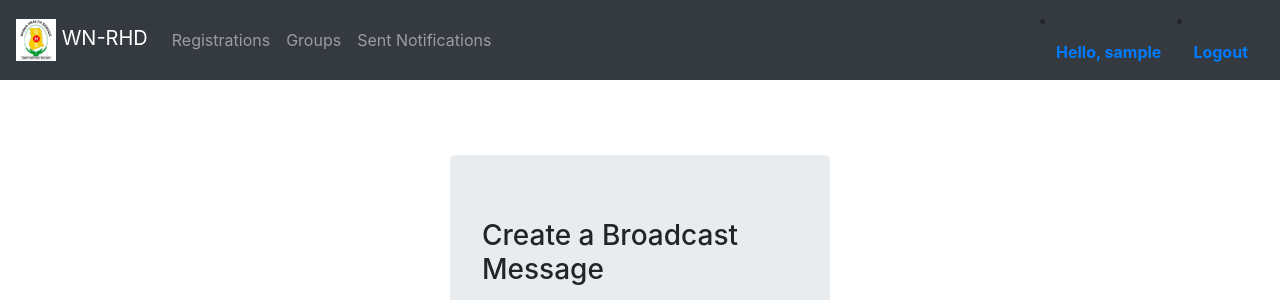
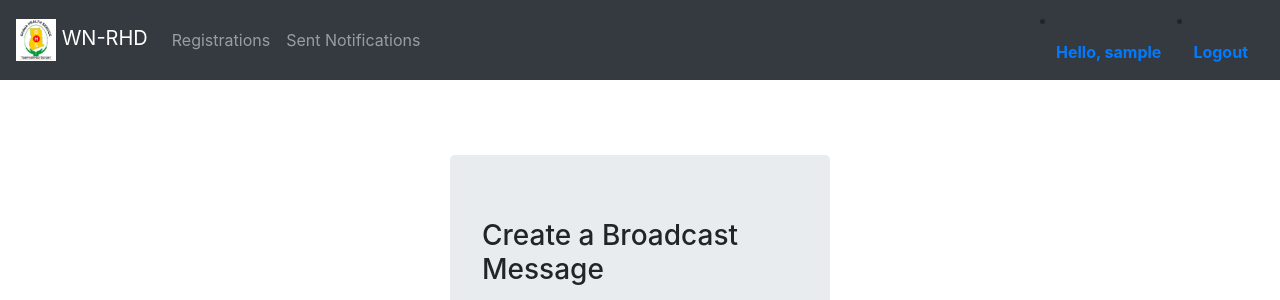
Before and after one commit to clement-danso/wnr, a Django app: page /newbmessagecat/ in a window 1280 px wide. Shown: the top 300 px of the page. Run offline with Django 3.2, Linux system fonts and the light colour scheme; the visitor is signed in with stand-in values (Sample User, id 1); data that the repository does not hold is empty; some libraries are stand-ins or nearby versions.

Commit message:
Changes to be committed:

```diff
--- a/smsapp/templates/smsapp/base.html
+++ b/smsapp/templates/smsapp/base.html
@@ -43,9 +43,6 @@
           <ul class="navbar-nav mr-auto">
             <li class="nav-item">
 				<a class="nav-link" href="{% url 'recordlist' %}">Registrations</a>
-			</li>
-			<li class="nav-item">
-				<a class="nav-link" href="{% url 'grouplist' %}">Groups</a>
 			</li>
 			<li class="nav-item">
 				<a class="nav-link" href="{% url 'deliverylist' %}">Sent Notifications</a>
```
